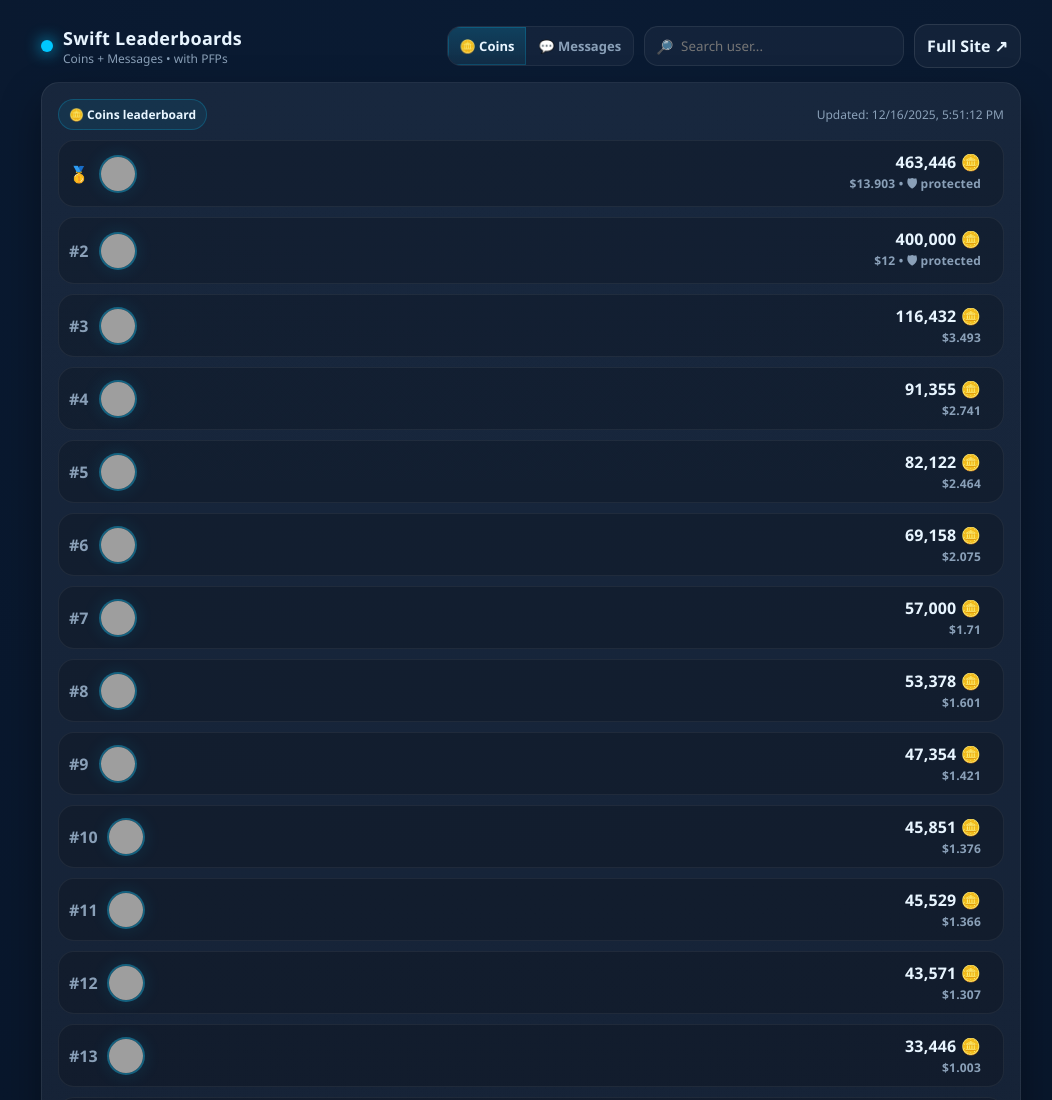
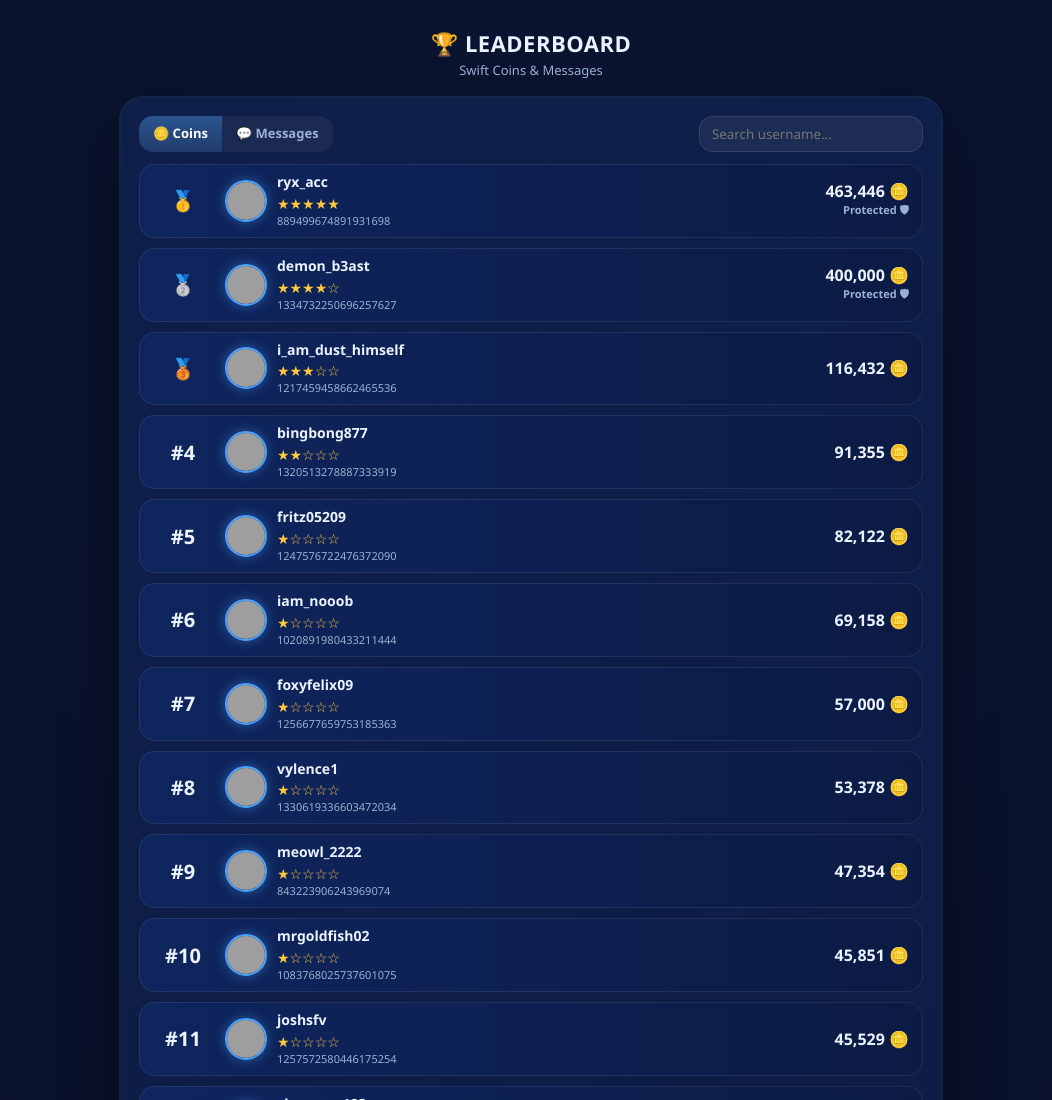
Before and after one commit to R-y-x/swift-leaderboard, a plain HTML site: page index.html in a window 1280 px wide. Shown: the top 1100 px of the page, without its empty margins (109-1161 px from the left). Drawn offline with Linux system fonts and the light colour scheme; grey boxes are pictures that could not be loaded.

Commit message:
Update index.html

```diff
--- a/index.html
+++ b/index.html
@@ -1,159 +1,105 @@
 <!DOCTYPE html>
 <html lang="en">
 <head>
-  <meta charset="UTF-8" />
-  <title>Swift Leaderboards</title>
-  <meta name="viewport" content="width=device-width, initial-scale=1.0" />
+<meta charset="UTF-8">
+<title>Swift Leaderboard</title>
+<meta name="viewport" content="width=device-width, initial-scale=1.0">
 
 <style>
 :root{
-      --bg:#050812;
-      --panel:#0b1020;
-      --panel2:#0d1730;
-      --accent:#00c8ff;
-      --accentSoft:rgba(0,200,255,.18);
-      --text:#e8f5ff;
-      --muted:#8aa0b8;
+  --bg1:#0a1430;
+  --bg2:#050812;
+  --panel:#0b1a3a;
+  --row:#10245a;
+  --accent:#4aa3ff;
+  --accentGlow:rgba(74,163,255,.45);
+  --text:#eaf3ff;
+  --muted:#9bb0d3;
   --gold:#ffd166;
-      --red:#ff5c7a;
-      --green:#4dffb5;
 }
 
-    *{ box-sizing:border-box; font-family: "Segoe UI", system-ui, sans-serif; }
+*{box-sizing:border-box;font-family:Segoe UI,system-ui,sans-serif}
+
 body{
   margin:0;
   min-height:100vh;
-      background: radial-gradient(circle at top, #0a1b33, var(--bg));
-      color:var(--text);
+  background:radial-gradient(circle at top,var(--bg1),var(--bg2));
   display:flex;
   justify-content:center;
-      padding:24px;
+  padding:28px;
+  color:var(--text);
 }
 
-    .wrap{
-      width:min(980px, 100%);
+.container{
+  width:100%;
+  max-width:820px;
 }
 
-    .topbar{
-      display:flex;
-      align-items:center;
-      justify-content:space-between;
-      gap:12px;
-      margin-bottom:14px;
+/* ===== HEADER ===== */
+.header{
+  text-align:center;
+  margin-bottom:18px;
 }
 
-    .brand{
-      display:flex;
-      align-items:center;
-      gap:10px;
+.header h1{
+  margin:0;
+  font-size:22px;
+  letter-spacing:.5px;
 }
 
-    .dot{
-      width:12px;height:12px;border-radius:50%;
-      background:var(--accent);
-      box-shadow: 0 0 16px var(--accent);
+.header span{
+  font-size:13px;
+  color:var(--muted);
 }
 
-    h1{
-      font-size:18px;
-      margin:0;
-      letter-spacing:.3px;
-      font-weight:700;
+/* ===== CARD ===== */
+.card{
+  background:linear-gradient(180deg,#0e1f4a,#081433);
+  border-radius:22px;
+  padding:18px;
+  box-shadow:0 0 0 2px rgba(74,163,255,.15),0 25px 60px rgba(0,0,0,.45);
+  position:relative;
 }
 
+/* ===== TOP CONTROLS ===== */
 .controls{
   display:flex;
   gap:10px;
+  justify-content:space-between;
   flex-wrap:wrap;
-      align-items:center;
-      justify-content:flex-end;
+  margin-bottom:12px;
 }
 
 .tabs{
   display:flex;
-      background:rgba(255,255,255,.04);
-      border:1px solid rgba(255,255,255,.06);
+  background:rgba(255,255,255,.05);
   border-radius:14px;
   overflow:hidden;
 }
 
 .tab{
-      padding:10px 12px;
+  padding:8px 14px;
   cursor:pointer;
-      user-select:none;
   font-weight:700;
+  font-size:13px;
   color:var(--muted);
-      transition:.18s;
-      display:flex;
-      align-items:center;
-      gap:8px;
-      font-size:13px;
-    }
-    .tab.active{
-      color:var(--text);
-      background:linear-gradient(180deg, rgba(0,200,255,.18), rgba(0,200,255,.06));
-      box-shadow: inset 0 0 0 1px rgba(0,200,255,.20);
 }
 
-    .search{
-      position:relative;
-      min-width:260px;
-      flex:1;
-      max-width:360px;
+.tab.active{
+  background:linear-gradient(180deg,rgba(74,163,255,.35),rgba(74,163,255,.15));
+  color:white;
 }
+
 .search input{
-      width:100%;
-      padding:10px 12px 10px 36px;
+  background:rgba(255,255,255,.06);
+  border:1px solid rgba(255,255,255,.1);
   border-radius:14px;
-      border:1px solid rgba(255,255,255,.08);
-      background:rgba(255,255,255,.04);
-      color:var(--text);
+  padding:8px 12px;
+  color:white;
   outline:none;
 }
-    .search input:focus{
-      border-color:rgba(0,200,255,.35);
-      box-shadow:0 0 0 3px var(--accentSoft);
-    }
-    .search .icon{
-      position:absolute;
-      left:12px;
-      top:50%;
-      transform:translateY(-50%);
-      opacity:.8;
-      color:var(--muted);
-      font-size:14px;
-    }
 
-    .card{
-      background:linear-gradient(180deg, rgba(255,255,255,.06), rgba(255,255,255,.03));
-      border:1px solid rgba(255,255,255,.07);
-      border-radius:18px;
-      padding:16px;
-      box-shadow:0 18px 40px rgba(0,0,0,.35);
-      overflow:hidden;
-      position:relative;
-    }
-
-    .meta{
-      display:flex;
-      align-items:center;
-      justify-content:space-between;
-      gap:12px;
-      color:var(--muted);
-      font-size:12px;
-      margin-bottom:10px;
-    }
-
-    .pill{
-      border:1px solid rgba(0,200,255,.22);
-      background:rgba(0,200,255,.08);
-      color:var(--text);
-      padding:6px 10px;
-      border-radius:999px;
-      font-weight:700;
-      font-size:12px;
-    }
-
+/* ===== ROWS ===== */
 .list{
   display:flex;
   flex-direction:column;
@@ -162,286 +108,172 @@
 
 .row{
   display:grid;
-      grid-template-columns: 56px 1fr auto;
+  grid-template-columns:60px 1fr auto;
+  gap:12px;
   align-items:center;
-      gap:12px;
-      padding:10px;
+  background:linear-gradient(90deg,#0f255e,#0b1b44);
+  padding:10px 14px;
   border-radius:16px;
-      border:1px solid rgba(255,255,255,.06);
-      background:rgba(0,0,0,.18);
-      transition:.15s;
-    }
-    .row:hover{
-      border-color: rgba(0,200,255,.22);
-      box-shadow: 0 0 0 3px var(--accentSoft);
-    }
-
-    .left{
-      display:flex;
-      align-items:center;
-      gap:10px;
-      min-width:0;
+  box-shadow:inset 0 0 0 1px rgba(255,255,255,.08);
 }
 
 .rank{
-      width:28px;
+  font-size:20px;
+  font-weight:900;
   text-align:center;
-      font-weight:900;
+}
+
+.avatar{
+  width:42px;
+  height:42px;
+  border-radius:50%;
+  border:2px solid var(--accent);
+  box-shadow:0 0 12px var(--accentGlow);
+}
+
+.user{
+  display:flex;
+  gap:10px;
+  align-items:center;
+}
+
+.name{
+  font-weight:800;
+  font-size:14px;
+  line-height:1.2;
+  white-space:normal;        /* IMPORTANT */
+  word-break:break-word;     /* IMPORTANT */
+}
+
+.sub{
+  font-size:11px;
   color:var(--muted);
 }
 
-    .avatar{
-      width:38px;height:38px;
-      border-radius:50%;
-      border:2px solid rgba(0,200,255,.35);
-      box-shadow:0 0 18px rgba(0,200,255,.12);
-      flex:0 0 auto;
-      background:rgba(255,255,255,.06);
-      object-fit:cover;
-    }
-
-    .nameWrap{
-      display:flex;
-      flex-direction:column;
-      gap:2px;
-      min-width:0;
-    }
-
-    .username{
-      font-weight:800;
-      white-space:nowrap;
-      overflow:hidden;
-      text-overflow:ellipsis;
-      max-width: 520px;
-    }
-
-    .sub{
-      color:var(--muted);
-      font-size:12px;
-      white-space:nowrap;
-      overflow:hidden;
-      text-overflow:ellipsis;
-      max-width: 520px;
+/* ===== STARS ===== */
+.stars{
+  color:#ffc83d;
+  font-size:14px;
+  margin-top:3px;
 }
 
 .value{
+  text-align:right;
   font-weight:900;
-      letter-spacing:.2px;
-      text-align:right;
-      padding-left:10px;
-      white-space:nowrap;
 }
 
 .value small{
   display:block;
+  font-size:11px;
   color:var(--muted);
-      font-weight:700;
-      margin-top:2px;
-      font-size:12px;
 }
 
-    .crown{
-      color:var(--gold);
-      margin-left:6px;
-      filter: drop-shadow(0 0 10px rgba(255,209,102,.30));
-    }
-
+/* ===== EMPTY ===== */
 .empty{
+  text-align:center;
   padding:18px;
-      border-radius:16px;
-      border:1px dashed rgba(255,255,255,.12);
   color:var(--muted);
-      text-align:center;
-    }
-
-    .footerNote{
-      margin-top:12px;
-      color:var(--muted);
-      font-size:12px;
-      text-align:center;
-    }
-
-    a.linkBtn{
-      color:var(--text);
-      text-decoration:none;
-      font-weight:800;
-      border:1px solid rgba(255,255,255,.10);
-      background:rgba(255,255,255,.04);
-      padding:10px 12px;
-      border-radius:14px;
-      transition:.15s;
-    }
-    a.linkBtn:hover{
-      border-color: rgba(0,200,255,.22);
-      box-shadow: 0 0 0 3px var(--accentSoft);
 }
 </style>
 </head>
 
 <body>
-  <div class="wrap">
+<div class="container">
 
-    <div class="topbar">
-      <div class="brand">
-        <div class="dot"></div>
-        <div>
-          <h1>Swift Leaderboards</h1>
-          <div style="color:var(--muted); font-size:12px;">Coins + Messages • with PFPs</div>
+  <div class="header">
+    <h1>🏆 LEADERBOARD</h1>
+    <span>Swift Coins & Messages</span>
   </div>
-      </div>
+
+  <div class="card">
 
     <div class="controls">
       <div class="tabs">
         <div class="tab active" id="tabCoins">🪙 Coins</div>
-          <div class="tab" id="tabMessages">💬 Messages</div>
+        <div class="tab" id="tabMsgs">💬 Messages</div>
       </div>
 
       <div class="search">
-          <div class="icon">🔎</div>
-          <input id="searchInput" placeholder="Search user..." autocomplete="off" />
+        <input id="search" placeholder="Search username...">
       </div>
-
-        <a class="linkBtn" href="https://r-y-x.github.io/swift-leaderboard/" target="_blank">Full Site ↗</a>
-      </div>
-    </div>
-
-    <div class="card">
-      <div class="meta">
-        <div class="pill" id="modePill">🪙 Coins leaderboard</div>
-        <div id="updatedText">Updated: —</div>
     </div>
 
     <div class="list" id="list"></div>
 
-      <div class="footerNote">
-        Tip: usernames are cached from your JSON, so this loads fast on GitHub Pages.
   </div>
 </div>
 
-  </div>
+<script>
+const COINS_URL="leaderboard.json";
+const MSGS_URL="messages.json";
 
-<script>
-  // ---- FILE PATHS (same folder as index.html) ----
-  const COINS_URL = "leaderboard.json";
-  const MSGS_URL  = "messages.json";
+let mode="coins",coins=null,msgs=null;
 
-  let mode = "coins";
-  let coinsData = null;
-  let msgsData = null;
+const list=document.getElementById("list");
+const search=document.getElementById("search");
 
-  const listEl = document.getElementById("list");
-  const updatedText = document.getElementById("updatedText");
-  const modePill = document.getElementById("modePill");
-  const searchInput = document.getElementById("searchInput");
+const tabCoins=document.getElementById("tabCoins");
+const tabMsgs=document.getElementById("tabMsgs");
 
-  const tabCoins = document.getElementById("tabCoins");
-  const tabMessages = document.getElementById("tabMessages");
+const medals=["🥇","🥈","🥉"];
 
-  function fmtTime(unix) {
-    if (!unix) return "—";
-    const d = new Date(unix * 1000);
-    return d.toLocaleString();
+function stars(rank){
+  let s=5-Math.min(rank-1,4);
+  return "★".repeat(s)+"☆".repeat(5-s);
 }
 
-  function safeText(s) {
-    return (s ?? "").toString().replaceAll("<", "&lt;").replaceAll(">", "&gt;");
-  }
+function row(u){
+  const r=u.rank||0;
+  const medal=medals[r-1]||`#${r}`;
+  const avatar=u.avatar||"https://cdn.discordapp.com/embed/avatars/0.png";
 
-  function renderRow(u) {
-    const isTop1 = u.rank === 1;
-
-    const username = safeText(u.username || "Unknown");
-    const avatar = u.avatar || "https://cdn.discordapp.com/embed/avatars/0.png";
-
-    let valueMain = "";
-    let valueSub  = "";
-
-    if (mode === "coins") {
-      const wallet = Number(u.wallet || 0);
-      valueMain = `${wallet.toLocaleString()} 🪙`;
-      valueSub = `$${(u.usd ?? 0).toLocaleString()}`;
-      if (u.protected) valueSub += " • 🛡 protected";
-    } else {
-      const msgs = Number(u.messages || 0);
-      valueMain = `${msgs.toLocaleString()} msgs`;
-      valueSub = `Level ${Number(u.level || 0)}`;
+  let main,sub;
+  if(mode==="coins"){
+    main=`${Number(u.wallet||0).toLocaleString()} 🪙`;
+    sub=u.protected?"Protected 🛡":"";
+  }else{
+    main=`${Number(u.messages||0).toLocaleString()} msgs`;
+    sub=`Level ${u.level||0}`;
   }
 
   return `
   <div class="row">
-        <div class="left">
-          <div class="rank">${isTop1 ? "🥇" : "#" + u.rank}</div>
-          <img class="avatar" src="${avatar}" loading="lazy" referrerpolicy="no-referrer" />
-          <div class="nameWrap">
-            <div class="username">${username}${isTop1 ? `<span class="crown">👑</span>` : ""}</div>
-            <div class="sub">ID: ${safeText(u.user_id || "")}</div>
+    <div class="rank">${medal}</div>
+    <div class="user">
+      <img class="avatar" src="${avatar}">
+      <div>
+        <div class="name">${u.username||"Unknown"}</div>
+        <div class="stars">${stars(r)}</div>
+        <div class="sub">${u.user_id||""}</div>
       </div>
     </div>
-
     <div class="value">
-          ${valueMain}
-          <small>${valueSub}</small>
+      ${main}
+      <small>${sub}</small>
     </div>
-      </div>
-    `;
+  </div>`;
 }
 
-  function renderList(data) {
-    const q = searchInput.value.trim().toLowerCase();
-    const arr = (data?.leaderboard || []);
-
-    const filtered = q
-      ? arr.filter(u => (u.username || "").toLowerCase().includes(q) || (u.user_id || "").includes(q))
-      : arr;
-
-    if (!filtered.length) {
-      listEl.innerHTML = `<div class="empty">No results.</div>`;
-      return;
+function render(data){
+  if(!data){list.innerHTML=`<div class="empty">No data</div>`;return;}
+  const q=search.value.toLowerCase();
+  const arr=data.leaderboard.filter(u=>
+    (u.username||"").toLowerCase().includes(q)
+  );
+  list.innerHTML=arr.length?arr.map(row).join(""):`<div class="empty">No results</div>`;
 }
 
-    listEl.innerHTML = filtered.map(renderRow).join("");
+async function load(){
+  coins=await fetch(COINS_URL).then(r=>r.json()).catch(()=>null);
+  msgs =await fetch(MSGS_URL).then(r=>r.json()).catch(()=>null);
+  render(coins);
 }
 
-  async function fetchJson(url) {
-    const res = await fetch(url, { cache: "no-store" });
-    if (!res.ok) throw new Error(`Failed to load ${url} (${res.status})`);
-    return await res.json();
-  }
+tabCoins.onclick=()=>{mode="coins";tabCoins.classList.add("active");tabMsgs.classList.remove("active");render(coins);}
+tabMsgs.onclick =()=>{mode="msgs";tabMsgs.classList.add("active");tabCoins.classList.remove("active");render(msgs);}
+search.oninput=()=>render(mode==="coins"?coins:msgs);
 
-  async function loadAll() {
-    try {
-      // load both in parallel (fast)
-      const [c, m] = await Promise.allSettled([fetchJson(COINS_URL), fetchJson(MSGS_URL)]);
-      coinsData = (c.status === "fulfilled") ? c.value : null;
-      msgsData  = (m.status === "fulfilled") ? m.value : null;
-
-      applyMode(mode);
-    } catch (e) {
-      listEl.innerHTML = `<div class="empty">Failed to load JSON files. Check that leaderboard.json and messages.json are in the same folder as index.html.</div>`;
-    }
-  }
-
-  function applyMode(newMode) {
-    mode = newMode;
-
-    tabCoins.classList.toggle("active", mode === "coins");
-    tabMessages.classList.toggle("active", mode === "messages");
-
-    modePill.textContent = (mode === "coins") ? "🪙 Coins leaderboard" : "💬 Messages leaderboard";
-
-    const data = (mode === "coins") ? coinsData : msgsData;
-
-    updatedText.textContent = `Updated: ${fmtTime(data?.updated)}`;
-
-    renderList(data);
-  }
-
-  // events
-  tabCoins.addEventListener("click", () => applyMode("coins"));
-  tabMessages.addEventListener("click", () => applyMode("messages"));
-  searchInput.addEventListener("input", () => applyMode(mode));
-
-  loadAll();
+load();
 </script>
 </body>
 </html>
```
Lines whose indentation alone changed are shown as unchanged.
